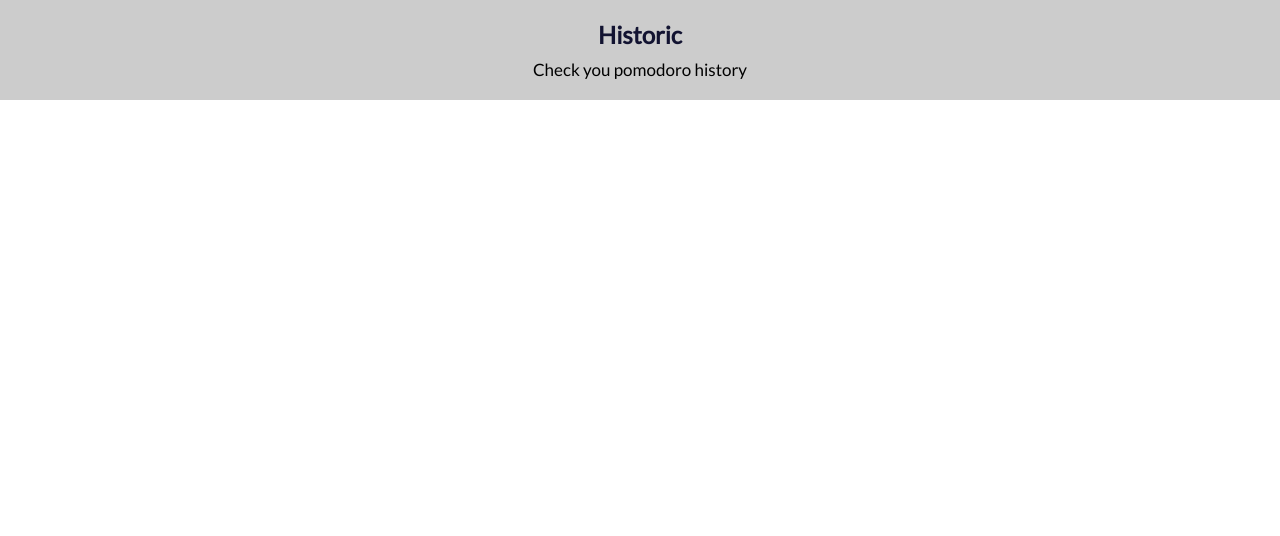
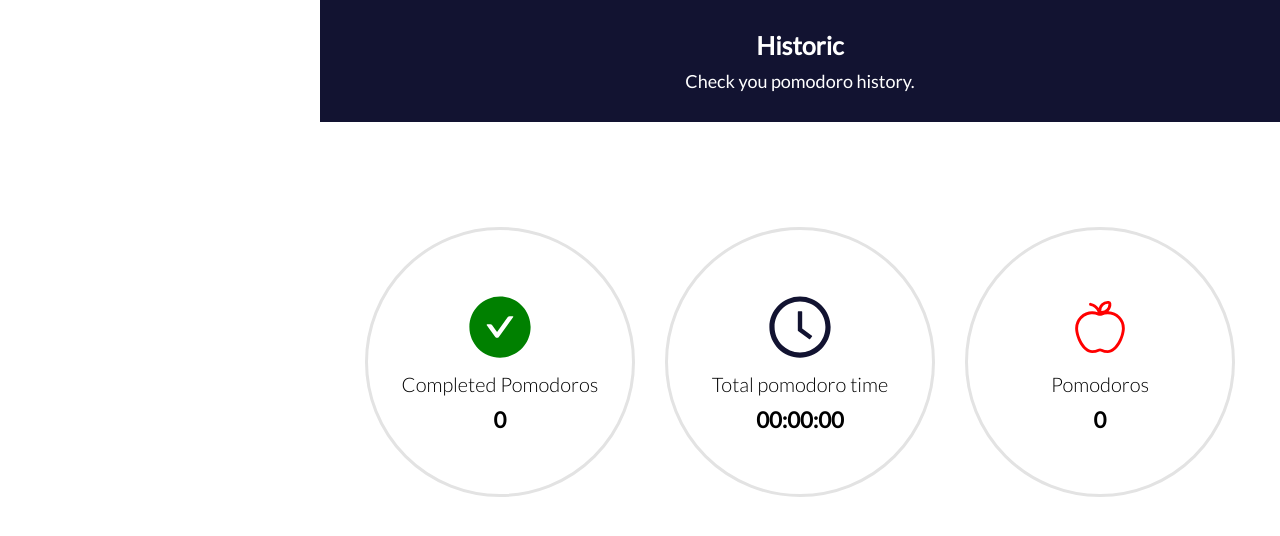
Before and after one commit to Kakaziu/pomodoro_client, a React (Vite) app: page /historic in a window 1280 px wide. Shown: the top 536 px of the page. Built offline with nearby package versions, Linux system fonts and the light colour scheme.

Commit message:
fix: api url

```diff
--- /dev/null
+++ b/src/components/HistoricInfos/index.tsx
@@ -0,0 +1,56 @@
+import { FunctionComponent } from "react";
+import { AiFillCheckCircle, AiOutlineClockCircle } from "react-icons/ai";
+import { CiApple } from "react-icons/ci";
+import { HistoricInfosTag, InfoCircle, Infos, Title } from "./styled";
+import { useSelector } from "react-redux";
+import { State } from "../../store/protocol";
+import { secondsToTime } from "../../utils/secondsToTime";
+
+const HistoricInfos: FunctionComponent = () => {
+  const { pomodoros } = useSelector((state: State) => state.PomodoroReducer);
+
+  function getPomodorosCompleted() {
+    return pomodoros.reduce(
+      (soma, pomodoro) => soma + pomodoro.totalPomodoroCompleted,
+      0
+    );
+  }
+
+  function totalTimePomodoro() {
+    const timeInSeconds = pomodoros.reduce(
+      (soma, pomodoro) => soma + pomodoro.totalTimePomodoro,
+      0
+    );
+
+    return secondsToTime(timeInSeconds);
+  }
+
+  return (
+    <HistoricInfosTag>
+      <Title>
+        <h1>Historic</h1>
+        <p>Check you pomodoro history.</p>
+      </Title>
+
+      <Infos>
+        <InfoCircle>
+          <AiFillCheckCircle size="70" color="green" />
+          <p>Completed Pomodoros</p>
+          <span>{getPomodorosCompleted()}</span>
+        </InfoCircle>
+        <InfoCircle>
+          <AiOutlineClockCircle size="70" color="#121331" />
+          <p>Total pomodoro time</p>
+          <span>{totalTimePomodoro()}</span>
+        </InfoCircle>
+        <InfoCircle>
+          <CiApple size="70" color="red" />
+          <p>Pomodoros</p>
+          <span>{pomodoros.length}</span>
+        </InfoCircle>
+      </Infos>
+    </HistoricInfosTag>
+  );
+};
+
+export default HistoricInfos;
--- /dev/null
+++ b/src/components/HistoricInfos/styled.ts
@@ -0,0 +1,53 @@
+import styled from "styled-components";
+
+export const HistoricInfosTag = styled.div`
+  float: right;
+  width: 75%;
+`;
+
+export const Title = styled.div`
+  background-color: #121331;
+  text-align: center;
+  color: white;
+  padding: 30px;
+
+  h1 {
+    font-size: 25px;
+  }
+
+  p {
+    font-size: 18px;
+    margin-top: 10px;
+  }
+`;
+
+export const Infos = styled.div`
+  padding: 30px;
+  display: flex;
+  align-items: center;
+  justify-content: center;
+  height: 480px;
+  justify-content: space-around;
+`;
+
+export const InfoCircle = styled.div`
+  border: 3px solid #e3e3e3;
+  width: 270px;
+  height: 270px;
+  display: flex;
+  flex-direction: column;
+  align-items: center;
+  border-radius: 140px;
+  justify-content: center;
+
+  p {
+    font-size: 20px;
+    font-weight: lighter;
+    margin: 10px 0px;
+  }
+
+  span {
+    font-weight: bold;
+    font-size: 22px;
+  }
+`;
--- a/src/components/SideBarr/index.tsx
+++ b/src/components/SideBarr/index.tsx
@@ -5,6 +5,7 @@ import { useSelector } from "react-redux";
 import { Aside, Container } from "./styled";
 import Logo from "../Logo";
 import { State } from "../../store/protocol";
+import { Link } from "react-router-dom";
 
 const SideBarr: FunctionComponent = () => {
   const { user } = useSelector((state: State) => state.UserReducer);
@@ -18,18 +19,22 @@ const SideBarr: FunctionComponent = () => {
         <div>
           <h3>Navigation</h3>
           <ul>
+            <Link to="/">
               <li>
                 <span>
                   <BiTimeFive size="22" />
                 </span>
                 Pomodoros
               </li>
+            </Link>
+            <Link to="/historic">
               <li>
                 <span>
                   <MdTimeline size="22" />
                 </span>
                 Historic
               </li>
+            </Link>
           </ul>
         </div>
       </Container>
--- a/src/components/SideBarr/styled.ts
+++ b/src/components/SideBarr/styled.ts
@@ -8,6 +8,11 @@ export const Aside = styled.aside`
   height: 100vh;
   z-index: 9999;
   background-color: white;
+
+  a {
+    text-decoration: none;
+    color: black;
+  }
 
   ul {
     margin-top: 30px;
--- a/src/pages/Historic/index.tsx
+++ b/src/pages/Historic/index.tsx
@@ -1,15 +1,12 @@
 import { FunctionComponent } from "react";
-import { TitlePag } from "../../components/HomeInfos/styled";
 import SideBarr from "../../components/SideBarr";
+import HistoricInfos from "../../components/HistoricInfos";
 
 const Historic: FunctionComponent = () => {
   return (
     <section id="historic">
       <SideBarr />
-      <TitlePag>
-        <h1>Historic</h1>
-        <p>Check you pomodoro history</p>
-      </TitlePag>
+      <HistoricInfos />
     </section>
   );
 };
--- a/src/services/api.ts
+++ b/src/services/api.ts
@@ -1,7 +1,7 @@
 import axios from "axios";
 
 const api = axios.create({
-  baseURL: "http://localhost:3333",
+  baseURL: "https://pomodoro-790pahmju-kakaziu.vercel.app/",
 });
 
 export default api;
```
Lines whose indentation alone changed are shown as unchanged.
